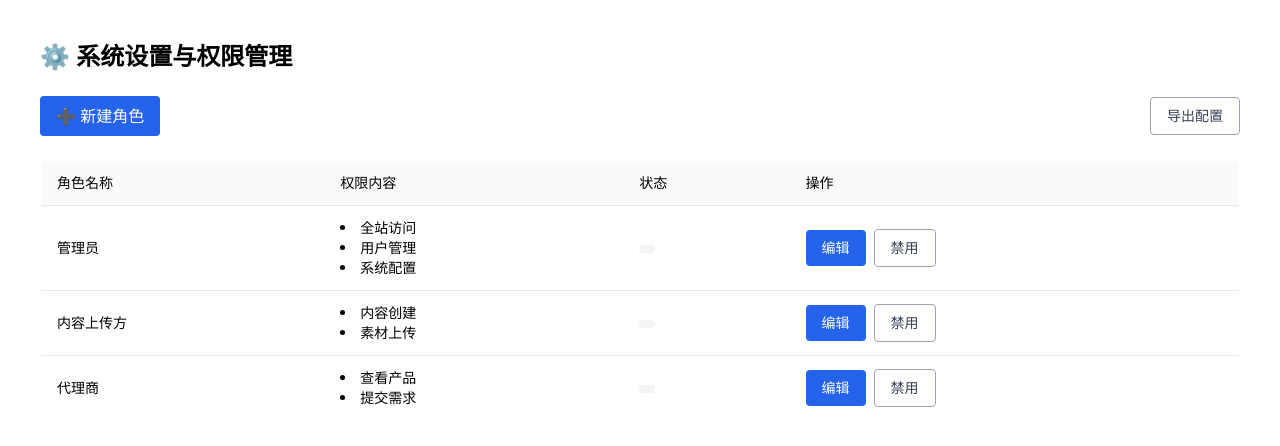
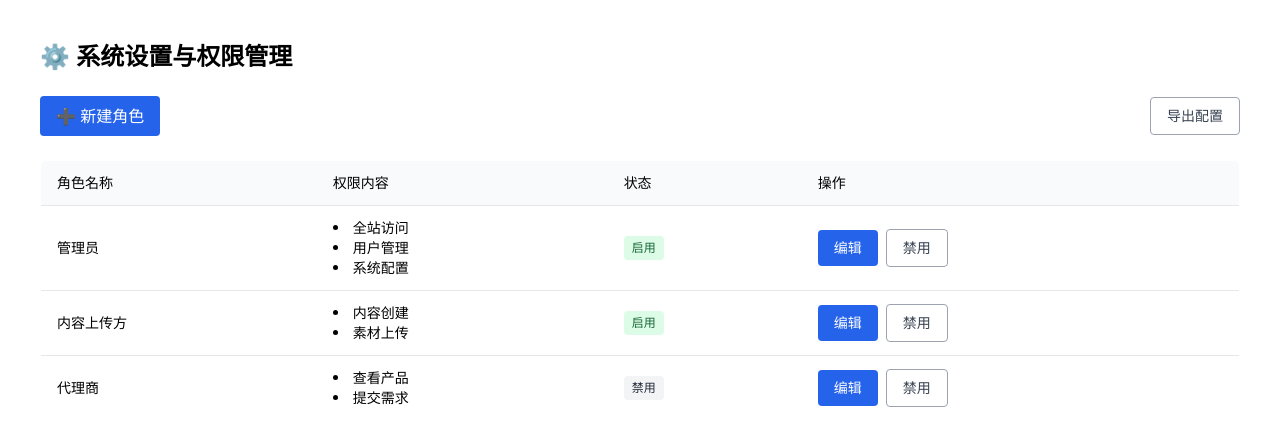
Before and after one commit to ivyhuqing/panel-a, a Next.js app: page /admin/settings in a window 1280 px wide. Shown: the top 446 px of the page. Built offline with nearby package versions, Linux system fonts and the light colour scheme.

Commit message:
fix: use 'label' prop with color mapping in Badge (settings page)

```diff
--- a/pages/admin/settings.tsx
+++ b/pages/admin/settings.tsx
@@ -47,15 +47,12 @@ export default function AdminSettingsPage() {
                   </ul>
                 </td>
                 <td className="px-4 py-3">
-                  <Badge
-                    className={
-                      r.status === "启用"
-                        ? "bg-green-500 text-white"
-                        : "bg-gray-400 text-white"
-                    }
-                  >
-                    {r.status}
-                  </Badge>
+                <Badge label={r.status} color={
+  r.status === "启用" ? "green" :
+  r.status === "停用" ? "red" :
+  "gray"
+} />
+
                 </td>
                 <td className="px-4 py-3 space-x-2">
                   <Button size="sm">编辑</Button>
```
